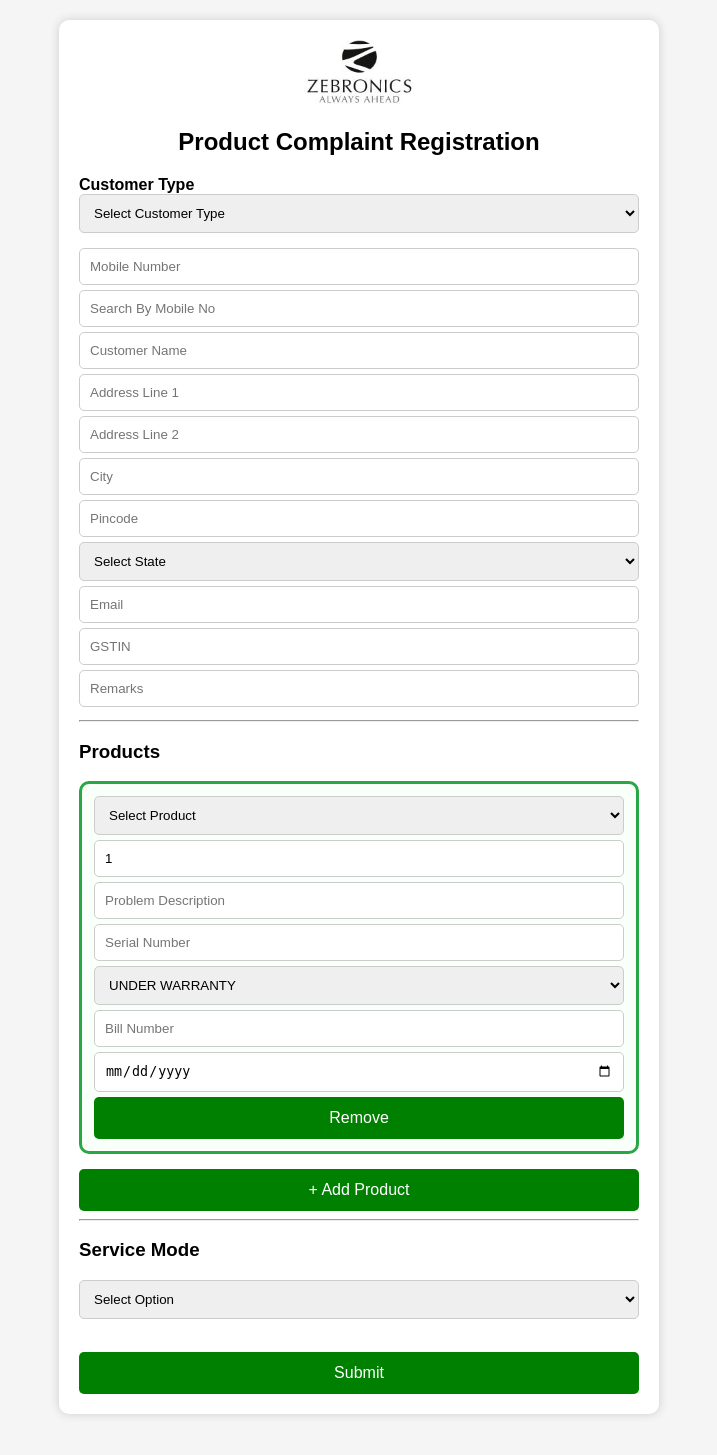
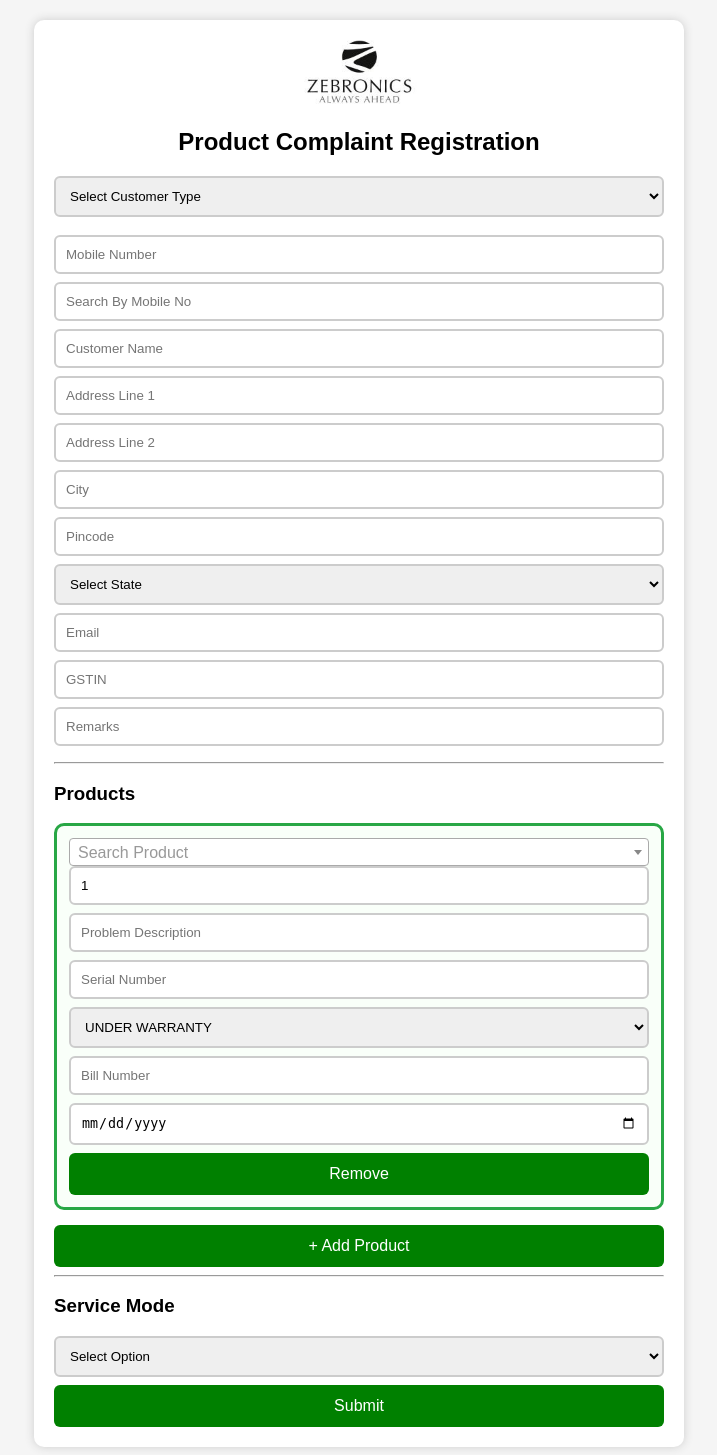
Before and after one commit to sudhakar96536-droid/service-center-app, a Flask app: template templates/form.html in a window 1280 px wide. Shown: the whole page, without its empty margins (281-998 px from the left). Before the commit the page ends 1416 px from the top, so only its background shows below. Run offline with Flask 3, Linux system fonts and the light colour scheme; the template is opened without the code that fills it, so the values that code supplies are empty; some libraries are stand-ins or nearby versions.

Commit message:
Update form.html

```diff
--- a/templates/form.html
+++ b/templates/form.html
@@ -10,10 +10,13 @@
     <style>
         * { box-sizing: border-box; }
 
-        body { font-family: Arial; background: #f5f5f5; }
+        body {
+            font-family: Arial;
+            background: #f5f5f5;
+        }
 
         .container {
-            max-width: 600px;
+            max-width: 650px;
             margin: auto;
             background: white;
             padding: 20px;
@@ -25,9 +28,9 @@
         input, textarea, select {
             width: 100%;
             padding: 10px;
-            margin-bottom: 5px;
-            border-radius: 5px;
-            border: 1px solid #ccc;
+            margin-bottom: 8px;
+            border-radius: 6px;
+            border: 2px solid #ccc;
         }
 
         .error {
@@ -42,12 +45,14 @@
             background: green;
             color: white;
             border: none;
-            border-radius: 5px;
+            border-radius: 6px;
             font-size: 16px;
+            cursor: pointer;
         }
 
         h2 { text-align: center; }
 
+        /* PRODUCT BOX */
         .product-box {
             border: 3px solid #28a745;
             padding: 12px;
@@ -56,12 +61,14 @@
             background: #f9fff9;
         }
 
+        /* COURIER BOX */
         #courierBox {
-            border: 2px solid #ff9800;
+            border: 2px solid orange;
             padding: 10px;
+            margin-top: 10px;
             border-radius: 10px;
-            margin-top: 10px;
-            background: #fffaf2;
+            background: #fff7e6;
+            display: none;
         }
     </style>
 </head>
@@ -79,7 +86,6 @@
     <form id="myForm" action="/submit" method="POST">
 
         <!-- CUSTOMER TYPE -->
-<label><b>Customer Type</b></label>
         <select name="customer_type" id="customer_type">
             <option value="">Select Customer Type</option>
             <option value="DIRECT CUSTOMER">DIRECT CUSTOMER</option>
@@ -102,7 +108,7 @@
         <input type="text" name="city" placeholder="City">
         <input type="text" name="pincode" placeholder="Pincode">
 
-<select name="state" id="state">
+        <select name="state">
             <option value="">Select State</option>
             {% for s in states %}
                 <option value="{{s}}">{{s}}</option>
@@ -135,10 +141,7 @@
             <option value="COURIER">COURIER</option>
         </select>
 
-<div class="error" id="serviceModeError"></div>
-
-<!-- COURIER BOX -->
-<div id="courierBox" style="display:none;">
+        <div id="courierBox">
 
             <input type="text" name="courier_name" placeholder="Courier Name">
             <input type="number" name="no_boxes" placeholder="No of Boxes">
@@ -150,6 +153,7 @@
         </div>
 
         <br>
+
         <button type="submit">Submit</button>
 
     </form>
@@ -161,21 +165,33 @@
 
 <script>
 
-// =====================
-// PRODUCT ADD
-// =====================
+function initSelect2() {
+    $('.product-select').select2({
+        width: '100%',
+        placeholder: "Search Product",
+        allowClear: true,
+        minimumInputLength: 1,
+        ajax: {
+            url: "/search-products",
+            dataType: "json",
+            delay: 250,
+            data: function (params) {
+                return { q: params.term };
+            },
+            processResults: function (data) {
+                return { results: data.items };
+            }
+        }
+    });
+}
+
 function addProduct() {
 
     let div = document.createElement("div");
     div.classList.add("product-box");
 
     div.innerHTML = `
-        <select name="product[]" class="product-select" required>
-            <option value="">Select Product</option>
-            {% for p in products %}
-                <option value="{{p}}">{{p}}</option>
-            {% endfor %}
-        </select>
+        <select name="product[]" class="product-select" required></select>
 
         <input type="number" name="qty[]" value="1" min="1" required>
         <input type="text" name="problem[]" placeholder="Problem Description">
@@ -193,86 +209,24 @@ function addProduct() {
     `;
 
     document.getElementById("productList").appendChild(div);
+
+    initSelect2();
 }
 
-// FIRST LOAD
 window.onload = function () {
     addProduct();
 };
 
-// =====================
-// SERVICE MODE
-// =====================
 document.getElementById("service_mode").addEventListener("change", function () {
-    if (this.value === "COURIER") {
-        document.getElementById("courierBox").style.display = "block";
-    } else {
-        document.getElementById("courierBox").style.display = "none";
-    }
+    document.getElementById("courierBox").style.display =
+        this.value === "COURIER" ? "block" : "none";
 });
 
-// =====================
-// UPPERCASE
-// =====================
-document.addEventListener("input", function(e) {
-    if (e.target.tagName === "INPUT") {
-        e.target.value = e.target.value.toUpperCase();
-    }
-});
-
-// =====================
-// VALIDATION
-// =====================
 document.getElementById("myForm").addEventListener("submit", function(e){
 
-    let valid = true;
+    let ok = confirm("Are you sure you want to submit?");
+    if(!ok) e.preventDefault();
 
-    document.querySelectorAll(".error").forEach(e => e.innerText="");
-
-    if(document.getElementById("customer_type").value === ""){
-        document.getElementById("customerTypeError").innerText = "Select customer type";
-        valid = false;
-    }
-
-    let mobile = document.getElementById("mobile").value;
-    if(!/^[0-9]{10}$/.test(mobile)){
-        alert("Enter valid mobile");
-        valid = false;
-    }
-
-    let service = document.getElementById("service_mode").value;
-
-    if(service === ""){
-        document.getElementById("serviceModeError").innerText = "Select service mode";
-        valid = false;
-    }
-
-    if(service === "COURIER"){
-
-        let fields = document.querySelectorAll("#courierBox input");
-
-        fields.forEach(f => {
-            if(f.value === "") valid = false;
-        });
-
-        if(!valid){
-            alert("Fill courier details");
-        }
-    }
-
-    if(document.getElementById("productList").children.length === 0){
-        alert("Add product");
-        valid = false;
-    }
-
-    if(!valid){
-        e.preventDefault();
-        return;
-    }
-
-    // CONFIRMATION
-    let ok = confirm("Are you sure to submit?");
-    if(!ok) e.preventDefault();
 });
 
 </script>
```
Lines whose indentation alone changed are shown as unchanged.
